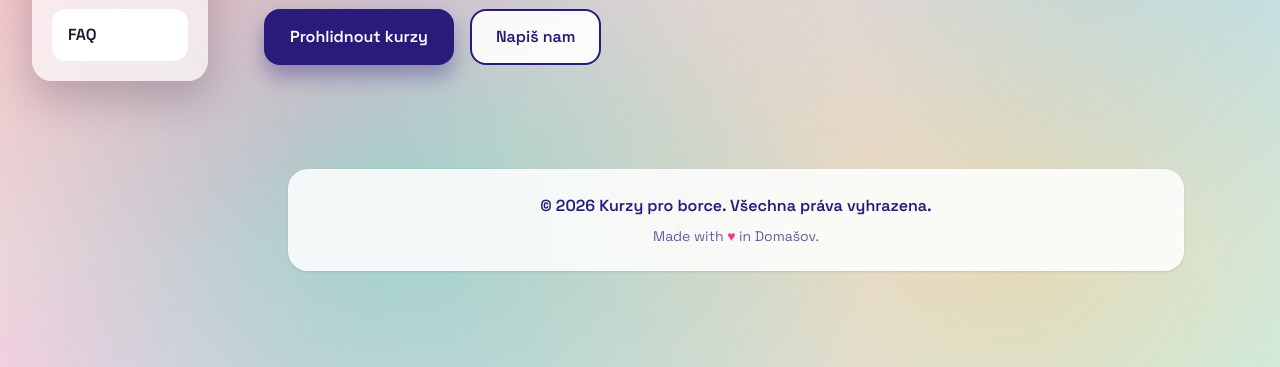
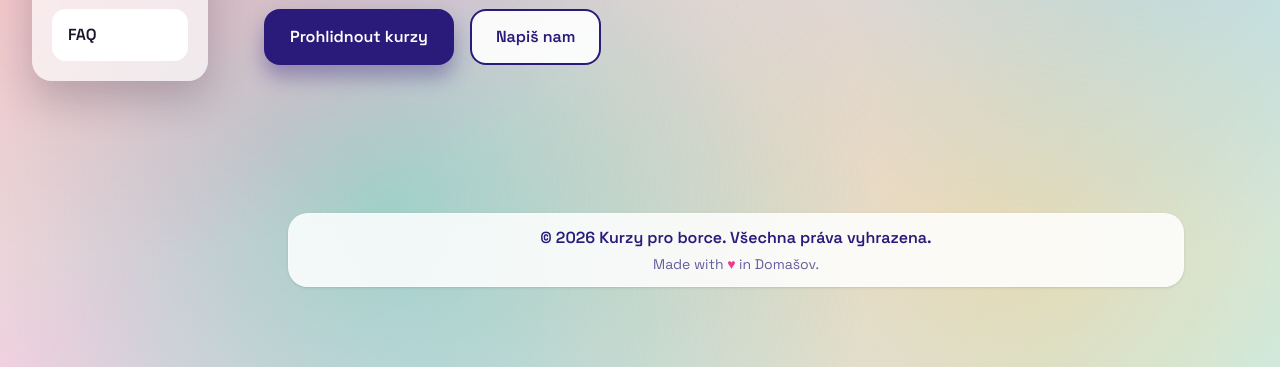
Before and after one commit to racochejlisdadnow/KurzyBorci, an Astro site: page / in a window 1280 px wide. Shown: the part 433-800 px from the top of the page. Built offline with nearby package versions, Linux system fonts and the light colour scheme; Astro itself is replaced by a stand-in of ours.

Commit message:
Reduce footer height

```diff
--- a/src/components/Footer.astro
+++ b/src/components/Footer.astro
@@ -8,12 +8,12 @@ const year = new Date().getFullYear();
 ---
 
 <footer
-  class:list={["w-full mt-auto py-8 text-center relative z-50", className]}
+  class:list={["w-full mt-auto py-4 text-center relative z-50", className]}
 >
   <div
-    class="bg-white/85 backdrop-blur-xl rounded-[20px] p-6 mx-auto max-w-4xl shadow-sm border border-white/40"
+    class="bg-white/85 backdrop-blur-xl rounded-[20px] p-3 mx-auto max-w-4xl shadow-sm border border-white/40"
   >
-    <p class="text-navy font-semibold mb-2">
+    <p class="text-navy font-semibold mb-1">
       &copy; {year} Kurzy pro borce. Všechna práva vyhrazena.
     </p>
     <p class="text-sm text-navy/70">
```
